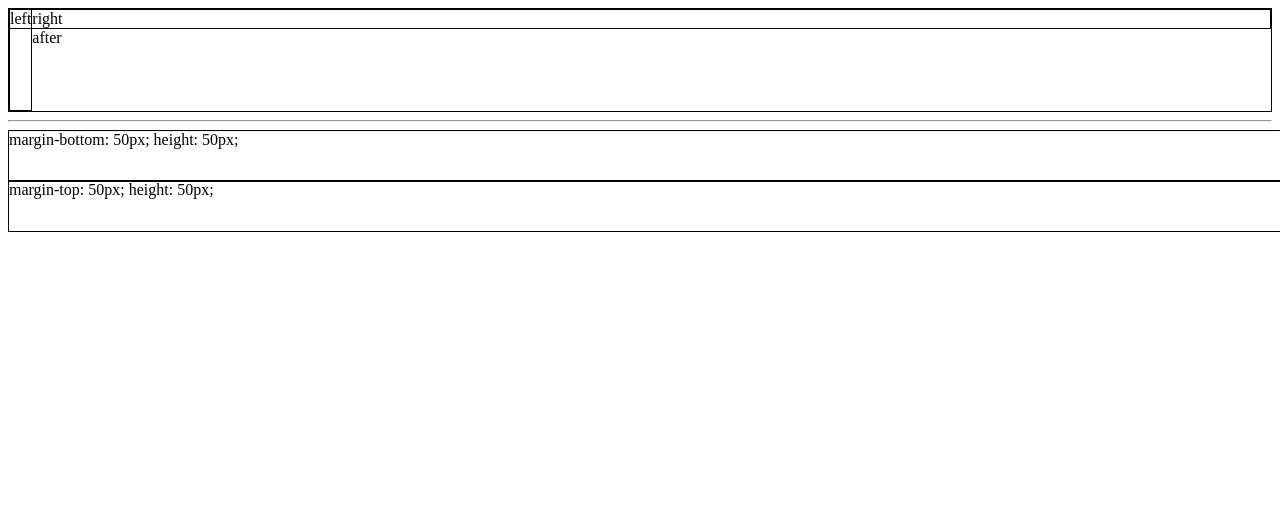
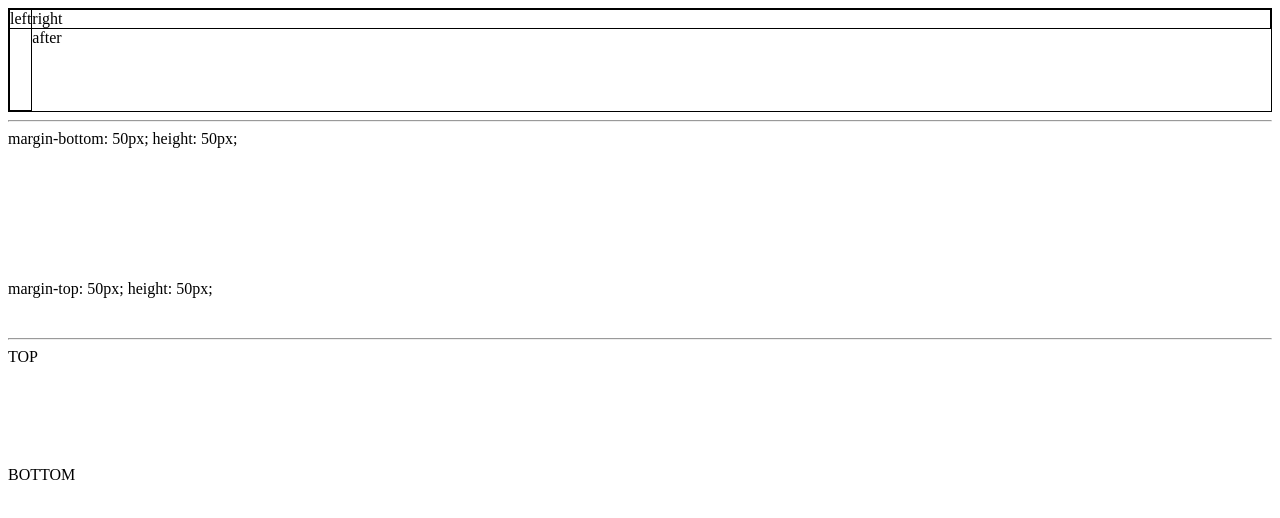
Before and after one commit to yzffvinz/html5_css3, a plain HTML site: page Basic/float/bfc.html in a window 1280 px wide. Drawn offline with Linux system fonts and the light colour scheme.

Commit message:
feat: float bfc基本完成

```diff
--- a/Basic/float/bfc.html
+++ b/Basic/float/bfc.html
@@ -29,19 +29,19 @@
             content: 'after'
         }
 
-        /* margin collapsing */
+        /* margin collapsing 1 */
         .margin {
-            /* overflow: hidden; */
+            overflow: hidden;
             /* position: relative; */
         }
 
-        .margin>div {
-            /* display: inline-block; */
-            /* float: left; */
-            position: absolute;
+        .son-wrapper {
+            display: flow-root;
+        }
+
+        .son1, .son2 {
             height: 50px;
             width: 100%;
-            border: 1px solid;
         }
 
         .son1 {
@@ -50,6 +50,22 @@
 
         .son2 {
             margin-top: 50px;
+        }
+
+        /*  */
+        .wrapper {
+            display: flow-root;
+            /* border: 1px solid; */
+        }
+
+        .top {
+            margin-bottom: 50px;
+            /* border: 1px solid; */
+        }
+
+        .bottom {
+            margin-top: 50px;
+            /* border: 1px solid; */
         }
     </style>
 </head>
@@ -67,17 +83,28 @@
     <hr />
 
     <div class="margin">
+        <div class="son-wrapper">
             <div class="son1">
                 margin-bottom: 50px;
                 height: 50px;
             </div>
+        </div>
+        <div class="son-wrapper">
             <div class="son2">
                 margin-top: 50px;
                 height: 50px;
             </div>
         </div>
+    </div>
 
     <hr />
+
+    <div class="wrapper">
+        <div class="top">TOP</div>
+    </div>
+    <div class="wrapper">
+        <div class="bottom">BOTTOM</div>
+    </div>
 </body>
 
 </html>
```
Also changed, not shown: Basic/float/layout.html (added, +36 -0 lines), 1 other file. Lines whose indentation alone changed are shown as unchanged.
